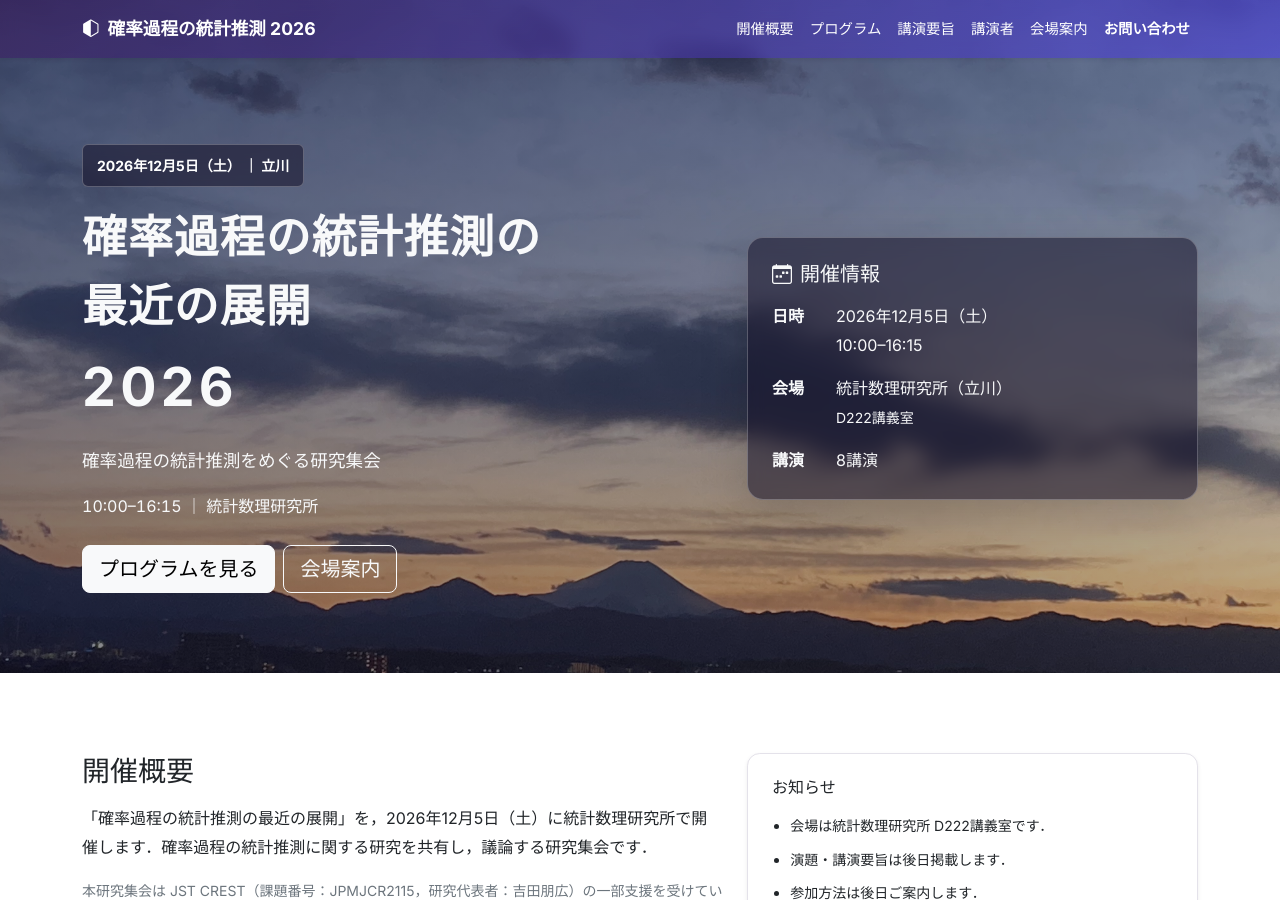
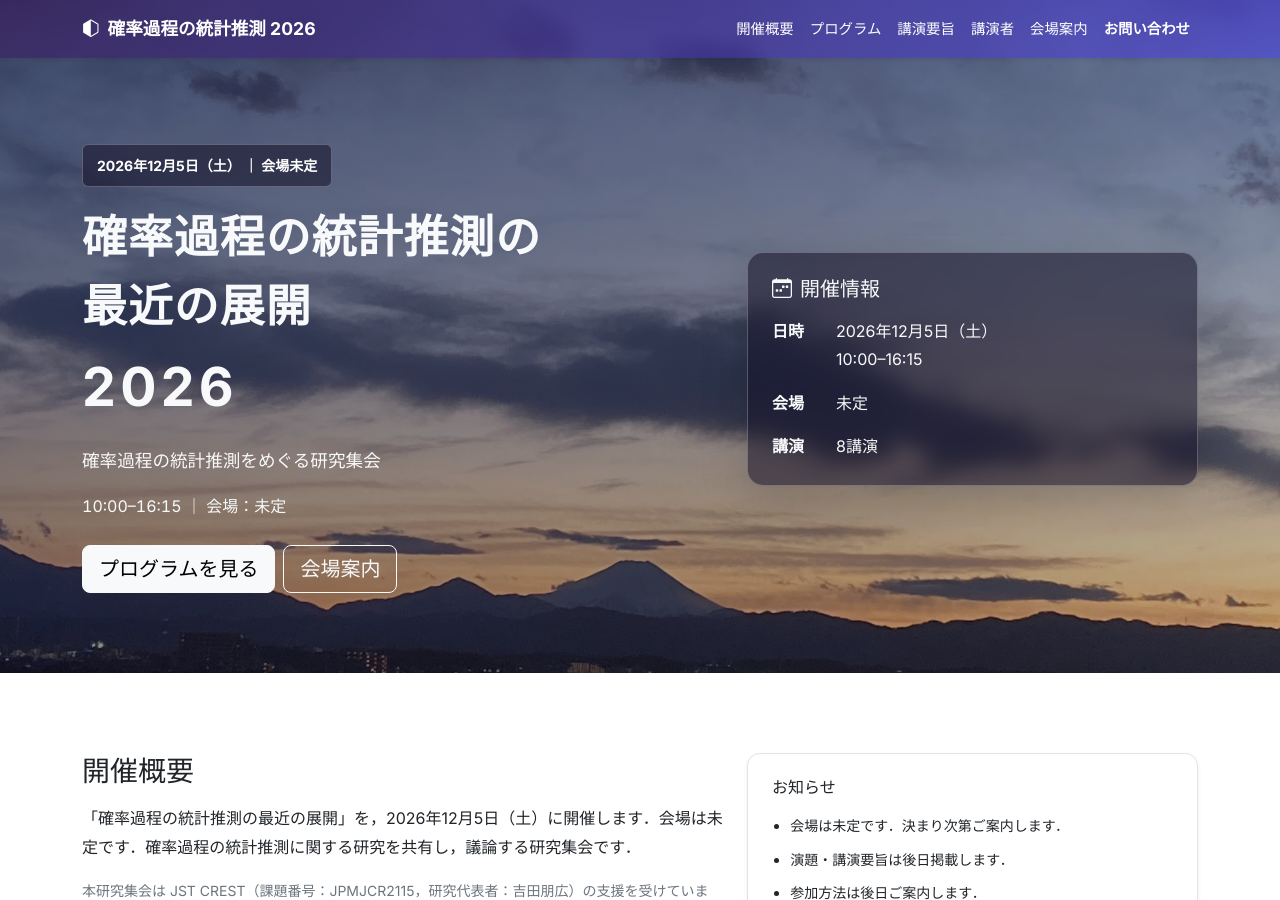
Before and after one commit to KKamatani/2026-spi, a Jekyll site: the page built from index.md, in a window 1280 px wide and 900 px high. Built offline with Jekyll 4.4.1, drawn with Linux system fonts in a browser that asks for light colours; some of the changed text lies outside the part shown.

Commit message:
Venue information updated

```diff
--- a/_config.yml
+++ b/_config.yml
@@ -1,6 +1,6 @@
 title: "確率過程の統計推測の最近の展開 2026"
 short_title: "確率過程の統計推測 2026"
-description: "2026年12月5日（土）10:00–16:15，統計数理研究所（立川）で開催する研究集会．"
+description: "2026年12月5日（土）10:00–16:15に開催する研究集会．会場は未定です．"
 lang: ja
 locale: ja_JP
 timezone: Asia/Tokyo
--- a/_data/event.yml
+++ b/_data/event.yml
@@ -1,9 +1,11 @@
 date: "2026-12-05"
 date_label: "2026年12月5日（土）"
 time: "10:00–16:15"
-venue: "統計数理研究所"
-city: "東京都立川市"
-room: "D222講義室"
-address: "〒190-8562 東京都立川市緑町10-3"
+venue: "未定"
+# 統計数理研究所で開催する場合の会場情報（未確定）
+# venue: "統計数理研究所"
+# city: "東京都立川市"
+# room: "D222講義室"
+# address: "〒190-8562 東京都立川市緑町10-3"
 contact_name: "鎌谷 研吾"
 contact_email: "kamatani@ism.ac.jp"
--- a/index.md
+++ b/index.md
@@ -9,10 +9,10 @@ image: /assets/img/hero.jpg
   <div class="container py-5">
     <div class="row gx-4 gy-5 align-items-center">
       <div class="col-lg-7">
-        <span class="badge bg-glass mb-3">{{ event.date_label }} ｜ 立川</span>
+        <span class="badge bg-glass mb-3">{{ event.date_label }} ｜ 会場未定</span>
         <h1 id="event-title" class="display-4 fw-bold"><span class="d-block">確率過程の統計推測の</span><span class="d-block">最近の展開</span><span class="hero-year">2026</span></h1>
         <p class="lead mt-3">確率過程の統計推測をめぐる研究集会</p>
-        <p class="hero-meta mb-0">{{ event.time }} ｜ {{ event.venue }}</p>
+        <p class="hero-meta mb-0">{{ event.time }} ｜ 会場：{{ event.venue }}</p>
         <div class="d-flex gap-2 mt-4 flex-wrap">
           <a href="#programme" class="btn btn-light btn-lg">プログラムを見る</a>
           <a href="#venue" class="btn btn-outline-light btn-lg">会場案内</a>
@@ -23,7 +23,7 @@ image: /assets/img/hero.jpg
           <h2 class="h5 mb-3"><i class="bi bi-calendar-week me-2" aria-hidden="true"></i>開催情報</h2>
           <dl class="event-details mb-0">
             <dt>日時</dt><dd><time datetime="{{ event.date }}">{{ event.date_label }}</time><br>{{ event.time }}</dd>
-            <dt>会場</dt><dd>{{ event.venue }}（立川）<br><span class="small">{{ event.room }}</span></dd>
+            <dt>会場</dt><dd>{{ event.venue }}</dd>
             <dt>講演</dt><dd>8講演</dd>
           </dl>
         </div>
@@ -37,15 +37,15 @@ image: /assets/img/hero.jpg
     <div class="row g-4 align-items-center">
       <div class="col-lg-7">
         <h2 id="about-title" class="h3 mb-3">開催概要</h2>
-        <p class="mb-0">「確率過程の統計推測の最近の展開」を，{{ event.date_label }}に{{ event.venue }}で開催します．確率過程の統計推測に関する研究を共有し，議論する研究集会です．</p>
-        <p class="small text-secondary mt-3 mb-0">本研究集会は JST CREST（課題番号：JPMJCR2115，研究代表者：吉田朋広）の一部支援を受けています．</p>
+        <p class="mb-0">「確率過程の統計推測の最近の展開」を，{{ event.date_label }}に開催します．会場は未定です．確率過程の統計推測に関する研究を共有し，議論する研究集会です．</p>
+        <p class="small text-secondary mt-3 mb-0">本研究集会は JST CREST（課題番号：JPMJCR2115，研究代表者：吉田朋広）の支援を受けています．</p>
       </div>
       <div class="col-lg-5">
         <div class="card shadow-sm">
           <div class="card-body p-4">
             <h3 class="h6 mb-3">お知らせ</h3>
             <ul class="small mb-0 notice-list">
-              <li>会場は統計数理研究所 D222講義室です．</li>
+              <li>会場は未定です．決まり次第ご案内します．</li>
               <li>演題・講演要旨は後日掲載します．</li>
               <li>参加方法は後日ご案内します．</li>
             </ul>
@@ -141,6 +141,9 @@ image: /assets/img/hero.jpg
 <section id="venue" class="section-pad" aria-labelledby="venue-title">
   <div class="container">
     <h2 id="venue-title" class="h3 mb-4">会場案内</h2>
+    <p class="mb-0">会場は未定です．決まり次第ご案内します．</p>
+    {% comment %}
+    統計数理研究所で開催する場合の会場案内（未確定）．
     <div class="row g-4 align-items-stretch">
       <div class="col-lg-6">
         <h3 class="h5 mb-3">{{ event.venue }}（立川）</h3>
@@ -154,6 +157,7 @@ image: /assets/img/hero.jpg
         </div>
       </div>
     </div>
+    {% endcomment %}
   </div>
 </section>
 
```
Also changed, not shown: README.md.
